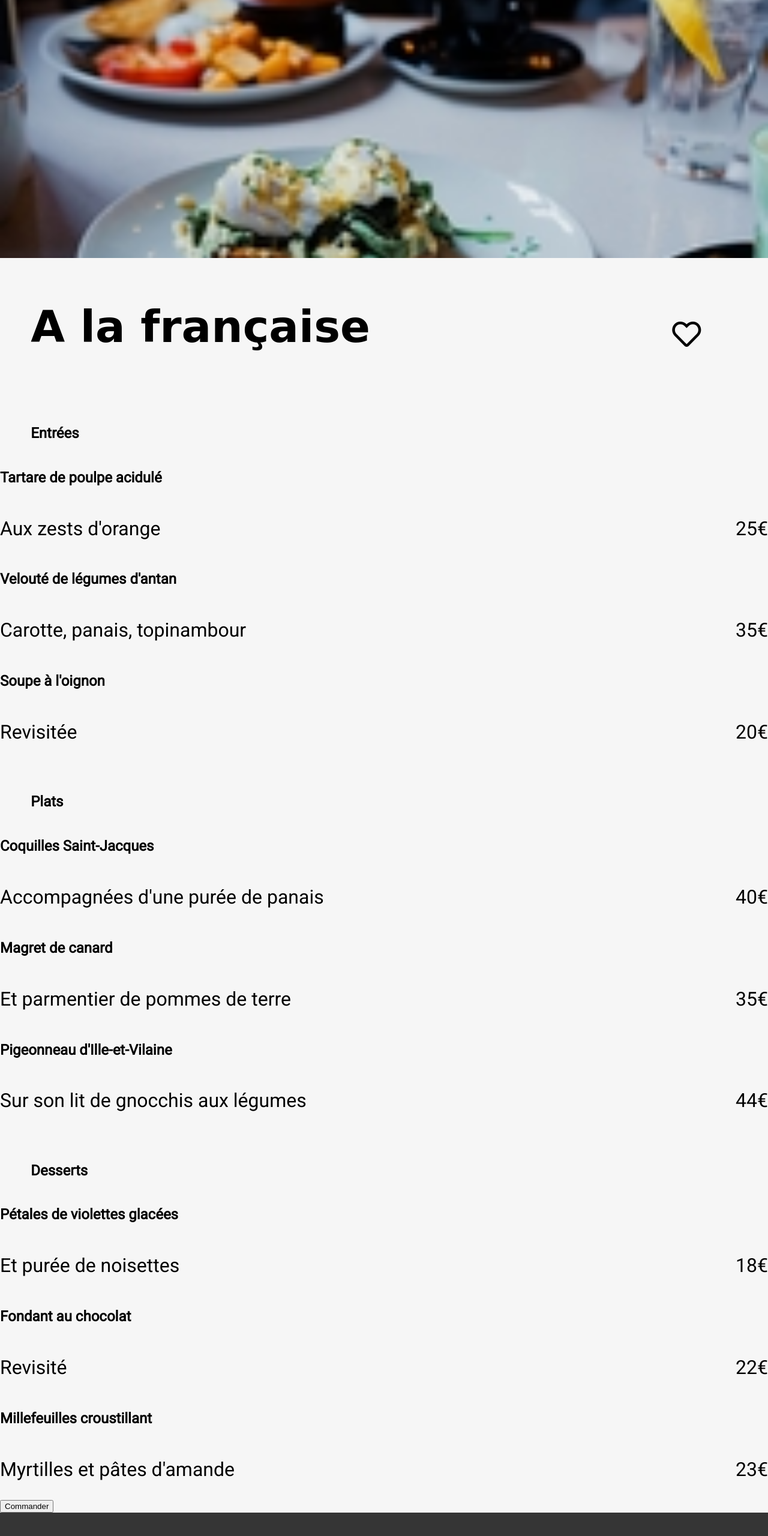
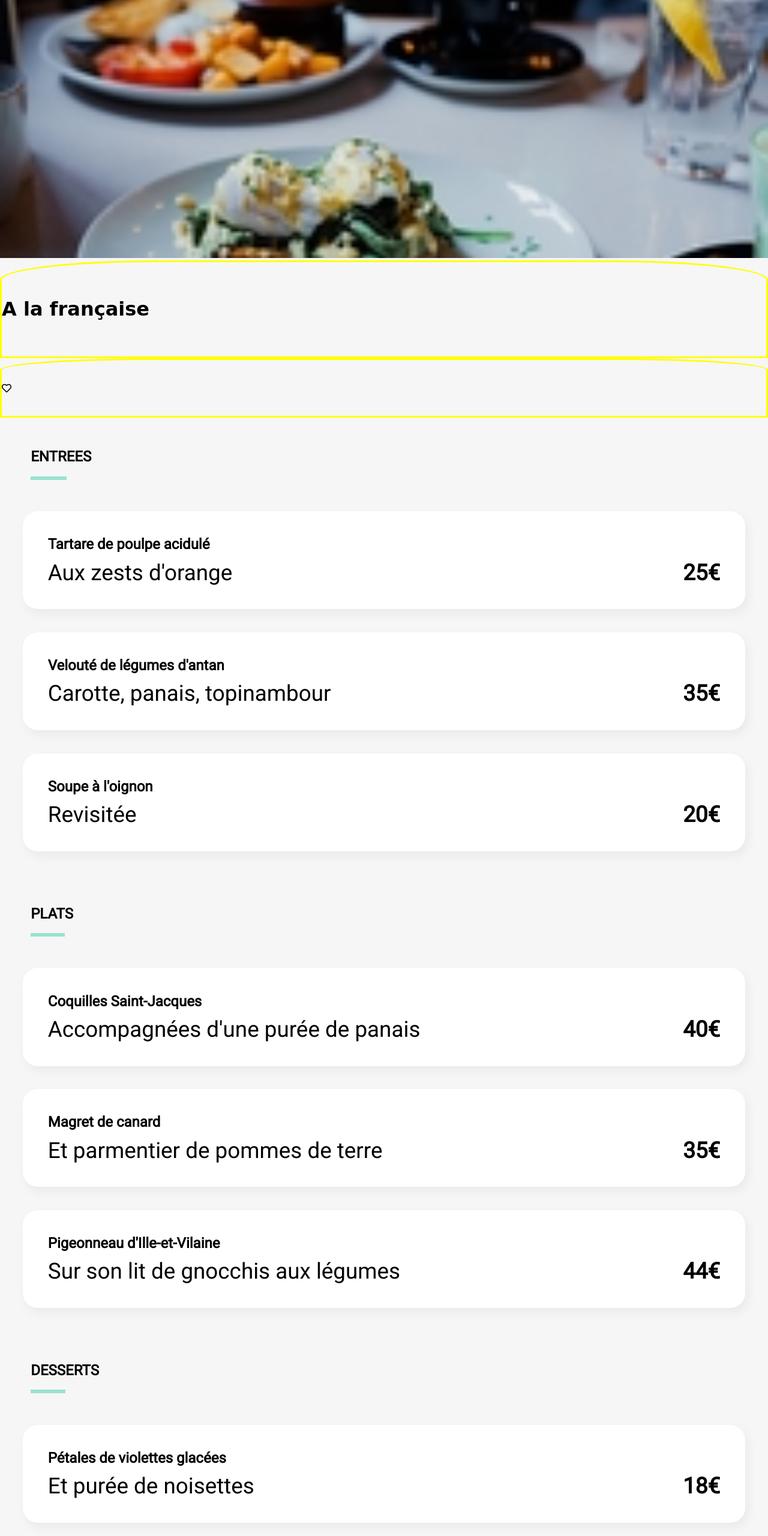
Before and after one commit to Flothar78/GuillaumeLamaze_3_23022021, a website: page a_la_francaise.html in a window 1280 px wide. Shown: the part 218-2778 px from the top of the page at 60% size. Drawn offline with Linux system fonts and the light colour scheme; a web font is replaced by a local one.

Commit message:
css statique ok sauf border radius

```diff
--- a/a_la_francaise.html
+++ b/a_la_francaise.html
@@ -38,79 +38,82 @@
 
     <main class="main-cartes">
       <section class="entrees">
-        <h2>Entrées</h2>
-        <div>
+        <h2><span class="souligne-vert">ENTR</span>EES</h2>
+        <div class="itemmenu">
           <h2>Tartare de poulpe acidulé</h2>
           <div class="details-articles">
             <p>Aux zests d'orange</p>
-            <p>25€</p>
+            <p><b>25€</b></p>
           </div>
         </div>
-        <div>
+        <div class="itemmenu">
           <h2>Velouté de légumes d'antan</h2>
           <div class="details-articles">
             <p>Carotte, panais, topinambour</p>
-            <p>35€</p>
+            <p><b>35€</b></p>
           </div>
         </div>
-        <div>
+        <div class="itemmenu">
           <h2>Soupe à l'oignon</h2>
           <div class="details-articles">
             <p>Revisitée</p>
-            <p>20€</p>
+            <p><b>20€</b></p>
           </div>
         </div>
       </section>
       <section class="plats">
-        <h2>Plats</h2>
-        <div>
+        <h2><span class="souligne-vert">PLAT</span>S</h2>
+        <div class="itemmenu">
           <h2>Coquilles Saint-Jacques</h2>
           <div class="details-articles">
             <p>Accompagnées d'une purée de panais</p>
-            <p>40€</p>
+            <p><b>40€</b></p>
           </div>
         </div>
-        <div>
+        <div class="itemmenu">
           <h2>Magret de canard</h2>
           <div class="details-articles">
             <p>Et parmentier de pommes de terre</p>
-            <p>35€</p>
+            <p><b>35€</b></p>
           </div>
         </div>
-        <div>
+        <div class="itemmenu">
           <h2>Pigeonneau d'Ille-et-Vilaine</h2>
           <div class="details-articles">
             <p>Sur son lit de gnocchis aux légumes</p>
-            <p>44€</p>
+            <p><b>44€</b></p>
           </div>
         </div>
       </section>
       <section class="desserts">
-        <h2>Desserts</h2>
-        <div>
+        <h2><span class="souligne-vert">DESS</span>ERTS</h2>
+        <div class="itemmenu">
           <h2>Pétales de violettes glacées</h2>
           <div class="details-articles">
             <p>Et purée de noisettes</p>
-            <p>18€</p>
+            <p><b>18€</b></p>
           </div>
         </div>
-        <div>
+        <div class="itemmenu">
           <h2>Fondant au chocolat</h2>
           <div class="details-articles">
             <p>Revisité</p>
-            <p>22€</p>
+            <p><b>22€</b></p>
           </div>
         </div>
-        <div>
+        <div class="itemmenu">
           <h2>Millefeuilles croustillant</h2>
           <div class="details-articles">
             <p>Myrtilles et pâtes d'amande</p>
-            <p>23€</p>
+            <p><b>23€</b></p>
           </div>
         </div>
       </section>
-
-      <div><input type="submit" name="Commander" value="Commander" /></div>
+      <div class="commander">
+        <a href="#" alt="commander">
+          <div><input type="submit" name="Commander" value="Commander" /></div>
+        </a>
+      </div>
     </main>
 
     <footer>
--- a/sass/style.scss
+++ b/sass/style.scss
@@ -5,6 +5,8 @@ $color-tertiary: #99e2d0;
 $color-fourth: #f6f6f6;
 $color-fifth: #353535;
 $color-sixth: #eaeaea;
+
+$color-green: #99e2d0;
 
 @mixin stretch-pics {
   width: 100%;
@@ -23,7 +25,7 @@ footer {
   font-family: "Roboto", sans-serif;
 }
 
-figcaption h1,
+.text-cartes h1,
 .logo-footer {
   font-family: "Shrikhand", cursive;
 }
@@ -162,7 +164,8 @@ a {
 }
 
 .restaurants {
-  padding-top: 10%;
+  background-color: $color-fourth;
+  padding-top: 6%;
   margin-top: 15%;
   padding-bottom: 10%;
   h1 {
@@ -172,10 +175,28 @@ a {
     font-weight: bold;
   }
   figure {
+    position: relative;
     width: 88%;
     margin: auto;
     margin-bottom: 6%;
+    .nouveau-vert {
+      position: absolute;
+      top: 8%;
+      right: 5%;
+      height: 10%;
+      width: 23.75%;
+      background-color: $color-green;
+      color: #208f73;
+      font-size: 2.2rem;
+      font-weight: bold;
+      border-radius: 6%;
+      p {
+        margin: 6%;
+        padding-left: 10%;
+      }
+    }
     figcaption {
+      background-color: white;
       display: flex;
       border-radius: 0 0 50px 50px;
       box-shadow: 10px 10px 15px $color-sixth;
@@ -227,17 +248,20 @@ a {
   background-color: $color-fourth;
   margin: 0;
   margin-top: 2%;
+
   img {
     width: 100%;
     height: 550px;
     object-fit: cover;
     object-position: 10% 0%;
   }
-  figcaption {
+  div {
+    border: 3px solid yellow;
     display: flex;
     padding-top: 3%;
     padding-bottom: 3%;
-    border-radius: 20% 20%;
+    border-radius: 20% 20% 0 0;
+
     .text-cartes {
       width: 80%;
       font-size: 2.3rem;
@@ -261,7 +285,12 @@ a {
   margin-left: 4%;
   margin-top: 0;
   padding-top: 4%;
-  padding-bottom: 2%;
+  padding-bottom: 3%;
+}
+
+.souligne-vert {
+  padding-bottom: 1.5%;
+  border-bottom: $color-green 6px solid;
 }
 
 .itemmenu {
@@ -284,7 +313,7 @@ a {
 .details-articles {
   display: flex;
   justify-content: space-between;
-  font-size: 2rem;
+  font-size: 2.3rem;
 }
 
 .reservez,
@@ -298,22 +327,15 @@ a {
   margin-top: 0;
 }
 
-.restaurants {
-  background-color: $color-fourth;
-  figcaption {
-    background-color: white;
-  }
-}
-
 .commander {
   padding-top: 6%;
-  padding-bottom: 12%;
+  padding-bottom: 14%;
   input {
     width: 40%;
     margin-left: 30%;
     height: 6rem;
     color: white;
-    font-size: 2rem;
+    font-size: 2.3rem;
     font-weight: bold;
     border: transparent;
     background-color: $color-primary;
```
Also changed, not shown: index.html (+6 -4 lines), la-note-enchantee.html (+28 -26 lines), la-palette-du-gout.html (+8 -7 lines), le-delice-des-sens.html (+26 -23 lines), sass/style.css, 1 other file.
